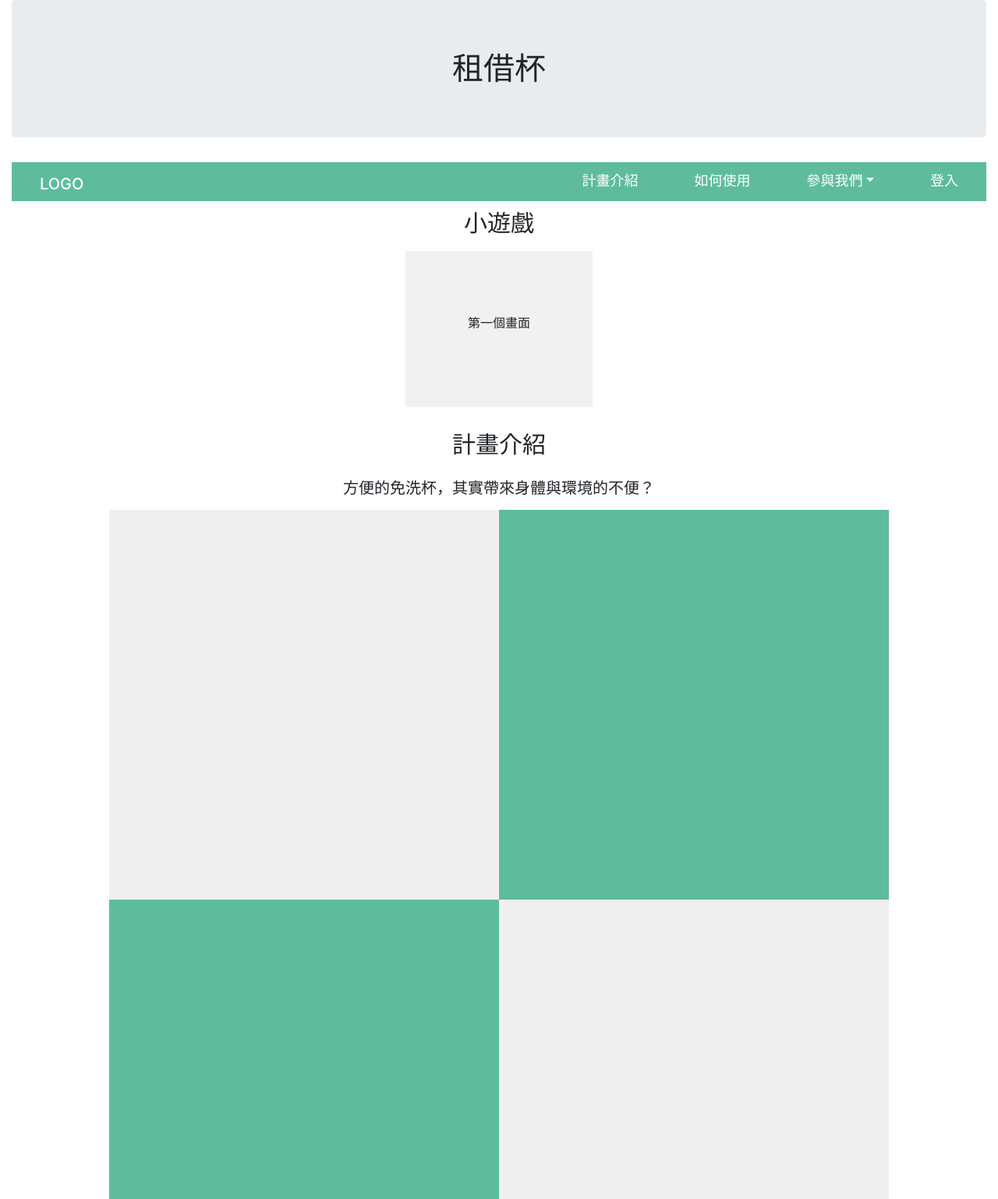
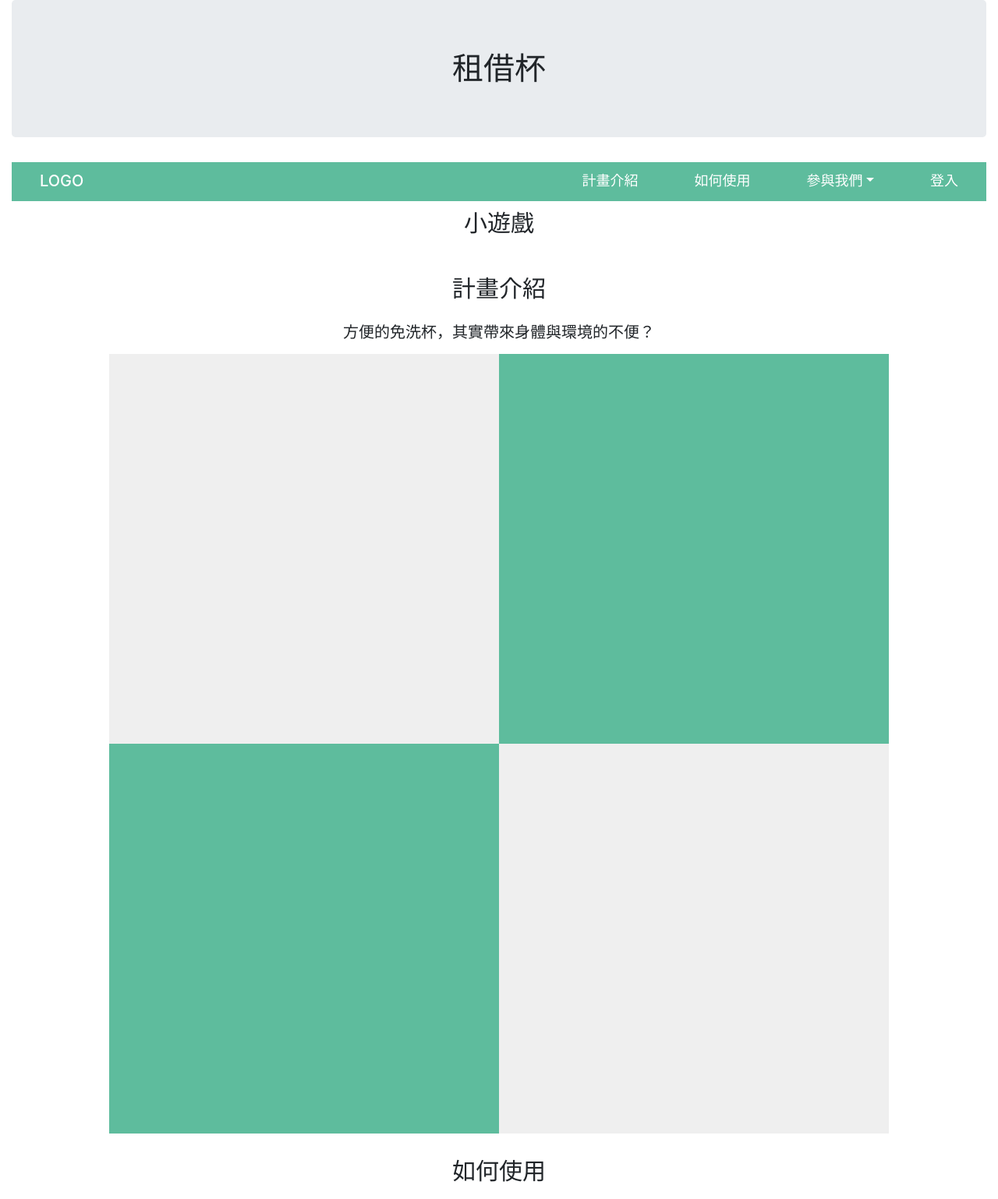
Before and after one commit to jenny-codes/cup-recycling, a Django app: page /interaction/ in a window 1280 px wide. Shown: the top 1538 px of the page at 78% size. Run offline with Django 3.2, Linux system fonts and the light colour scheme; some libraries are stand-ins or nearby versions.

Commit message:
new style

```diff
--- a/interaction/static/css/styles.css
+++ b/interaction/static/css/styles.css
@@ -23,7 +23,6 @@ body, html{
 		background-color:var(--color-main);
 		transition: 0.5s;
 	}
-
 	.navbar_fixed{
 		position: fixed;
 		top:0;
@@ -44,8 +43,8 @@ body, html{
 			flex-direction: column;
 			justify-content: center;
 			align-items: center;
+			overflow: hidden;
 			height: 0;
-/*			overflow: hidden;*/
 			transition: height 1s;
 			position: absolute;
 			top:50px;
@@ -53,9 +52,6 @@ body, html{
 			left: 0;
 			background-color: var(--color-main);
 		}
-		/* .navbar,::before{
-			box-sizing:content-box;
-		} */
 		.toggle_menu{
 			width: 100vw;
 			height:100vh;
@@ -81,12 +77,11 @@ body, html{
 			text-decoration: none;
 			transition: all 0.3s;
 		}
-		a:hover, a:focus{
-			color: var(--color-third);
-		}
-
 		/* nav-list setting-----------------------end */
 	/* ham-basic setting----------------------start */
+		label{
+			margin: 0;
+		}
 		.ham{
 			display: block;
 			position: relative;
@@ -95,7 +90,7 @@ body, html{
 		}
 		.ham-bar--origin{
 			position: absolute;
-			top:55%;
+			top:50%;
 			left:50%;
 		}
 		.ham-bar{
@@ -237,29 +232,3 @@ footer{
 		font-size: 18px;
 	}
 }
-
-/* tryout start */
-/* Slideshow container */
-.slideshow-container {
-  position: relative;
-  background: #f1f1f1f1;
-}
-
-/* Slides */
-.mySlides {
-  display: none;
-  padding: 80px;
-  text-align: center;
-}
-
-/* On hover, add a black background color with a little bit see-through */
-.prev:hover, .next:hover {
-  background-color: rgba(0,0,0,0.8);
-  color: white;
-}
-
-/* Add a background color to the active dot/circle */
-.active{
-  background-color: #717171;
-}
-/* tryout end */
--- a/interaction/static/js/index.js
+++ b/interaction/static/js/index.js
@@ -1,7 +1,6 @@
 window.onscroll = function() {myFunction()};
 
 var navbar = document.querySelector(".navbar");
-console.log(navbar);
 var navbar_height = navbar.offsetHeight;
 
 function myFunction() {
@@ -15,27 +14,3 @@ function myFunction() {
 document.querySelector('#nav-toggle').addEventListener('click',function(){
   document.querySelector('.menu').classList.toggle('toggle_menu')
 })
-
-// $(document).ready(function() {
-//     $('dropdown-toggle').dropdown()
-// });
-
-
-$(document).ready(function() {
-  $(".mySlides:first").fadeIn()
-});
-
-$( ".mySlides" ).click(function() {
-  console.log($( this ))
-  console.log($(this).next().length)
-  if ( $( this ).next().length != 0 ){
-    $( this ).slideUp();
-    $( this ).next().slideDown();
-  } else{
-    $("html, body").scrollTop($("#sec_cooperation").offset().top);
-  }
-});
-
-// animate function: https://api.jquery.com/animate/
-// traversing: https://www.w3schools.com/jquery/jquery_ref_traversing.asp
-// geolocation: https://developer.mozilla.org/en-US/docs/Web/Apps/Fundamentals/gather_and_modify_data/Plotting_yourself_on_the_map
--- a/interaction/templates/index.html
+++ b/interaction/templates/index.html
@@ -7,20 +7,6 @@
 {% block content %}
   <div class="col-12 sec_game block" id="sec_game">
     <h1 class="sec_title">小遊戲</h1>
-    <div class="slideshow-container">
-      <div class="mySlides">
-        <p>第一個畫面</p>
-      </div>
-
-      <div class="mySlides">
-        <p>第二個畫面</p>
-      </div>
-
-      <div class="mySlides">
-        <p>第三個畫面</p>
-      </div>
-    </div>
-
   </div>
   <div class="col-12 sec_plan block" id="sec_plan">
     <h1 class="sec_title">計畫介紹</h1>
@@ -36,6 +22,14 @@
   </div>
   <div class="col-12 sec_usage block" id="sec_usage">
     <h1 class="sec_title">如何使用</h1>
+    <div class="sec_usgae_block usgae_block1">
+      <div class="GIF"></div>
+      <div class="usage_content">
+
+      </div>
+    </div>
+    <div class="sec_usgae_block usgae_block2"></div>
+    <div class="sec_usgae_block usgae_block3"></div>
     <iframe class="google_map" width='100%' height='400' frameborder='0' scrolling='no' marginheight='0' marginwidth='0' src='https://maps.google.com.tw/maps?f=q&hl=zh-TW&geocode=&q=台北市新生南路三段90號&z=16&output=embed&t='></iframe>
   </div>
   <div class="col-12 sec_cooperation block" id="sec_cooperation">
--- a/interaction/templates/nav_bar.html
+++ b/interaction/templates/nav_bar.html
@@ -1,9 +1,14 @@
-<nav class="navbar">
+<nav class="col-12 navbar">
   <a class="logo" href="{% url 'index' %}">LOGO</a>
-  <button class="navbar-toggler" type="button" data-toggle="collapse" data-target="#navbarNav" aria-controls="navbarNav" aria-expanded="false" aria-label="Toggle navigation">
-    <span class="navbar-toggler-icon"></span>
-  </button>
-  <div class="nav-toggler navbar-collapse" id="navbarNav">
+  <input id="nav-toggle" type="checkbox">
+  <label for="nav-toggle" class="ham">
+    <div class="ham-bar--origin">
+      <div class="ham-bar ham-bar--top"></div>
+      <div class="ham-bar ham-bar--middle"></div>
+      <div class="ham-bar ham-bar--bottom"></div>
+    </div>
+  </label>
+  <div class="nav-toggler navbar-collapse">
     <div class="menu">
       <ul class="nav-list">
           {% if user.is_authenticated %}
@@ -38,13 +43,5 @@
           {% endif %}
         </ul>
     </div>
-    <input id="nav-toggle" type="checkbox">
-    <label for="nav-toggle" class="ham">
-      <div class="ham-bar--origin">
-        <div class="ham-bar ham-bar--top"></div>
-        <div class="ham-bar ham-bar--middle"></div>
-        <div class="ham-bar ham-bar--bottom"></div>
-      </div>
-    </label>
   </div>
 </nav>
```
Lines whose indentation alone changed are shown as unchanged.
